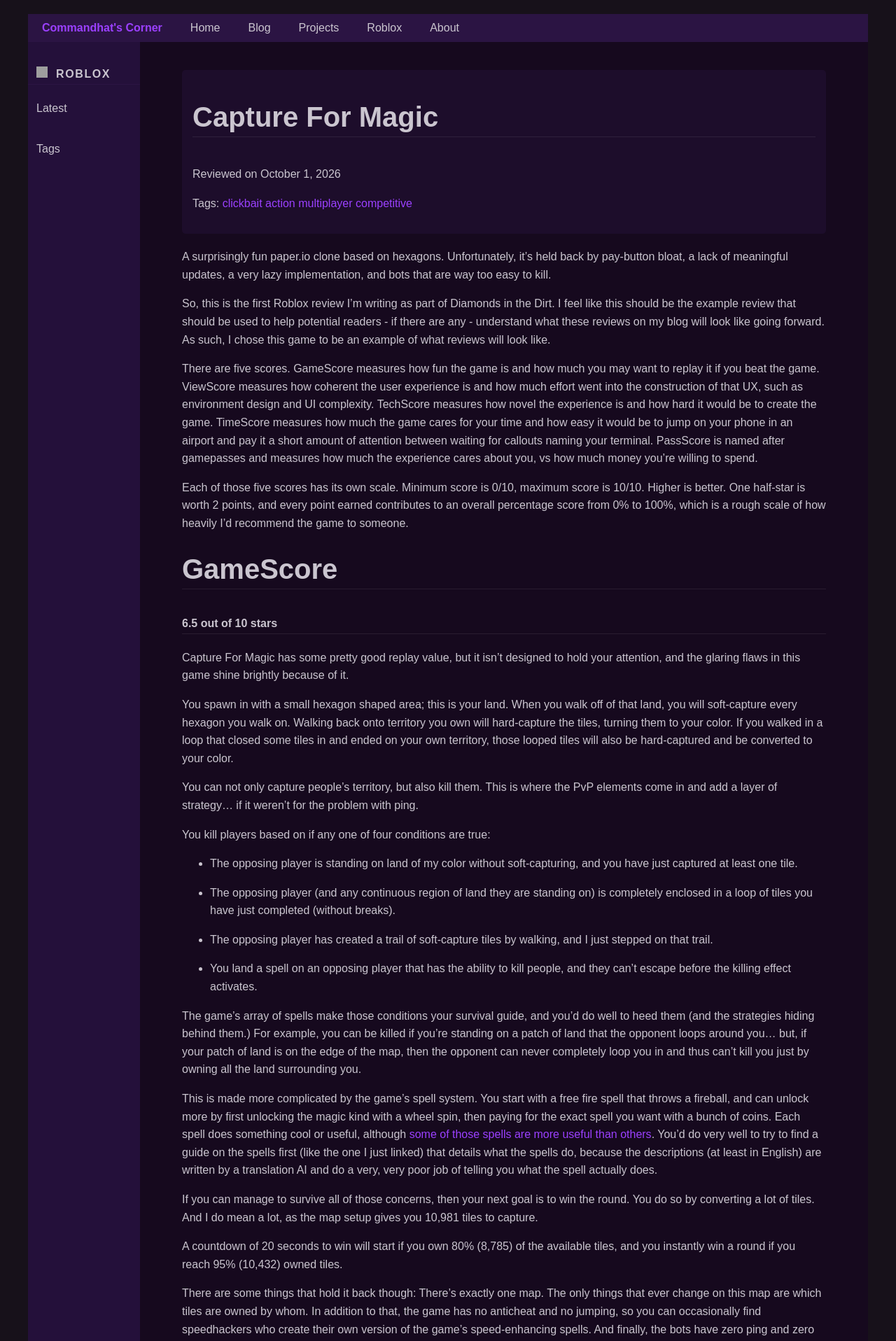
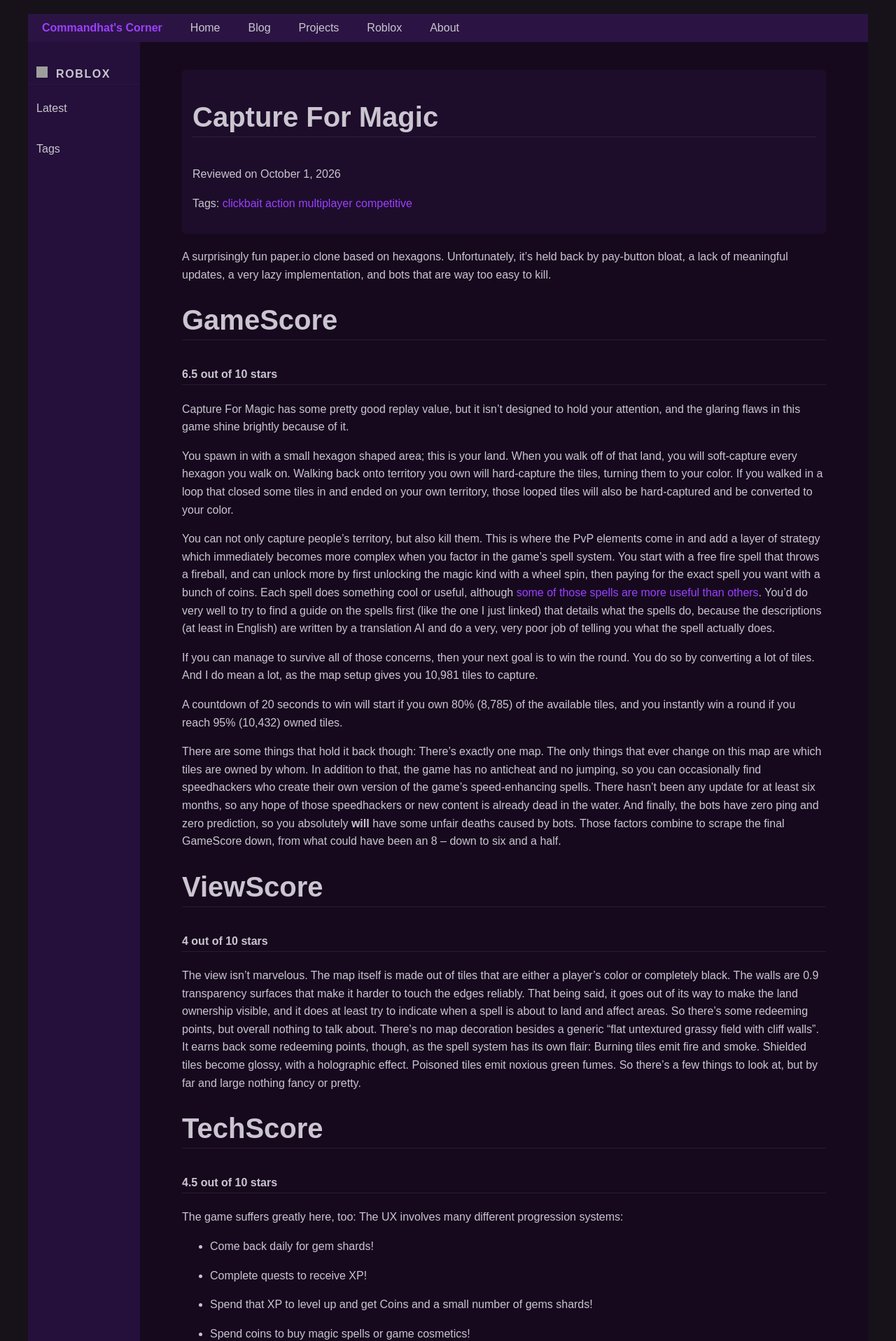
Before and after one commit to commandhat/blogsite-withpages, a Jekyll site: the page built from _roblox/capture-for-magic.md, in a window 1280 px wide. Shown: the top 1916 px of the page at 70% size. Built offline with Jekyll 4.4.1, drawn with Linux system fonts in a browser that asks for light colours; comment, search, counter and statistics services are not loaded; some of the changed text lies outside the part shown; grey boxes are pictures that could not be loaded.

Commit message:
change wording in a few places on Capture For Magic, remove score explainations

```diff
--- a/_roblox/capture-for-magic.md
+++ b/_roblox/capture-for-magic.md
@@ -26,12 +26,6 @@
 
 A surprisingly fun paper.io clone based on hexagons. Unfortunately, it's held back by pay-button bloat, a lack of meaningful updates, a very lazy implementation, and bots that are way too easy to kill.
 
-So, this is the first Roblox review I'm writing as part of Diamonds in the Dirt. I feel like this should be the example review that should be used to help potential readers - if there are any - understand what these reviews on my blog will look like going forward. As such, I chose this game to be an example of what reviews will look like.
-
-There are five scores. GameScore measures how fun the game is and how much you may want to replay it if you beat the game. ViewScore measures how coherent the user experience is and how much effort went into the construction of that UX, such as environment design and UI complexity. TechScore measures how novel the experience is and how hard it would be to create the game. TimeScore measures how much the game cares for your time and how easy it would be to jump on your phone in an airport and pay it a short amount of attention between waiting for callouts naming your terminal. PassScore is named after gamepasses and measures how much the experience cares about you, vs how much money you're willing to spend.
-
-Each of those five scores has its own scale. Minimum score is 0/10, maximum score is 10/10. Higher is better. One half-star is worth 2 points, and every point earned contributes to an overall percentage score from 0% to 100%, which is a rough scale of how heavily I'd recommend the game to someone.
-
 # GameScore
 #### 6.5 out of 10 stars
 
@@ -39,28 +33,18 @@
 
 You spawn in with a small hexagon shaped area; this is your land. When you walk off of that land, you will soft-capture every hexagon you walk on. Walking back onto territory you own will hard-capture the tiles, turning them to your color. If you walked in a loop that closed some tiles in and ended on your own territory, those looped tiles will also be hard-captured and be converted to your color.
 
-You can not only capture people's territory, but also kill them. This is where the PvP elements come in and add a layer of strategy… if it weren't for the problem with ping.
-
-You kill players based on if any one of four conditions are true:
-* The opposing player is standing on land of my color without soft-capturing, and you have just captured at least one tile.
-* The opposing player (and any continuous region of land they are standing on) is completely enclosed in a loop of tiles you have just completed (without breaks).
-* The opposing player has created a trail of soft-capture tiles by walking, and I just stepped on that trail.
-* You land a spell on an opposing player that has the ability to kill people, and they can't escape before the killing effect activates.
-
-The game's array of spells make those conditions your survival guide, and you'd do well to heed them (and the strategies hiding behind them.) For example, you can be killed if you're standing on a patch of land that the opponent loops around you… but, if your patch of land is on the edge of the map, then the opponent can never completely loop you in and thus can't kill you just by owning all the land surrounding you.
-
-This is made more complicated by the game's spell system. You start with a free fire spell that throws a fireball, and can unlock more by first unlocking the magic kind with a wheel spin, then paying for the exact spell you want with a bunch of coins. Each spell does something cool or useful, although [some of those spells are more useful than others](https://www.roblox.com/communities/35256978/Esteemed-Moai-Society#!/forums/feedback-and-suggestions-851edfad/post/a-list-of-current-abilities-an-500df500). You'd do very well to try to find a guide on the spells first (like the one I just linked) that details what the spells do, because the descriptions (at least in English) are written by a translation AI and do a very, very poor job of telling you what the spell actually does.
+You can not only capture people's territory, but also kill them. This is where the PvP elements come in and add a layer of strategy which immediately becomes more complex when you factor in the game's spell system. You start with a free fire spell that throws a fireball, and can unlock more by first unlocking the magic kind with a wheel spin, then paying for the exact spell you want with a bunch of coins. Each spell does something cool or useful, although [some of those spells are more useful than others](https://www.roblox.com/communities/35256978/Esteemed-Moai-Society#!/forums/feedback-and-suggestions-851edfad/post/a-list-of-current-abilities-an-500df500). You'd do very well to try to find a guide on the spells first (like the one I just linked) that details what the spells do, because the descriptions (at least in English) are written by a translation AI and do a very, very poor job of telling you what the spell actually does.
 
 If you can manage to survive all of those concerns, then your next goal is to win the round. You do so by converting a lot of tiles. And I do mean a lot, as the map setup gives you 10,981 tiles to capture.
 
 A countdown of 20 seconds to win will start if you own 80% (8,785) of the available tiles, and you instantly win a round if you reach 95% (10,432) owned tiles.
 
-There are some things that hold it back though: There's exactly one map. The only things that ever change on this map are which tiles are owned by whom. In addition to that, the game has no anticheat and no jumping, so you can occasionally find speedhackers who create their own version of the game's speed-enhancing spells. And finally, the bots have zero ping and zero prediction, so you absolutely **will** have some unfair deaths caused by bots.
+There are some things that hold it back though: There's exactly one map. The only things that ever change on this map are which tiles are owned by whom. In addition to that, the game has no anticheat and no jumping, so you can occasionally find speedhackers who create their own version of the game's speed-enhancing spells. There hasn't been any update for at least six months, so any hope of those speedhackers or new content is already dead in the water. And finally, the bots have zero ping and zero prediction, so you absolutely **will** have some unfair deaths caused by bots. Those factors combine to scrape the final GameScore down, from what could have been an 8 -- down to six and a half.
 
 # ViewScore
 #### 4 out of 10 stars
 
-The view isn't marvelous. The map itself is made out of tiles that are either a player's color or completely black. The walls are 0.9 transparency surfaces that make it harder to touch the edges reliably. That being said, it goes out of its way to make the land ownership visible, and it does at least try to indicate when a spell is about to land and affect areas. So there's some redeeming points, but overall nothing to talk about. There's no map decoration besides a generic "flat untextured grassy field with cliff walls". Let's move on.
+The view isn't marvelous. The map itself is made out of tiles that are either a player's color or completely black. The walls are 0.9 transparency surfaces that make it harder to touch the edges reliably. That being said, it goes out of its way to make the land ownership visible, and it does at least try to indicate when a spell is about to land and affect areas. So there's some redeeming points, but overall nothing to talk about. There's no map decoration besides a generic "flat untextured grassy field with cliff walls". It earns back some redeeming points, though, as the spell system has its own flair: Burning tiles emit fire and smoke. Shielded tiles become glossy, with a holographic effect. Poisoned tiles emit noxious green fumes. So there's a few things to look at, but by far and large nothing fancy or pretty.
 
 # TechScore
 #### 4.5 out of 10 stars
@@ -79,7 +63,7 @@
 # TimeScore
 #### 5 out of 10 stars
 
-Rounds are at most 30 minutes, but you absolutely can end a round in at most 4 minutes if you are greedy, quick, and have exactly the right combination of spells. 30 minutes is a very long time if you can't manage that or you find players putting up a good fight, but A) there are other ways to win and B) there are other ways to progress. In particular, there are some invisible rewards involved: Killing a player gives you a couple gems & a few coins. That action is also a repeatable quest which gives XP for more rewards. So it's possible to play this game in an airport, but I wouldn't hedge my bet on "winning a round" vs. "potentially missing a call to board the plane".
+Rounds are at most 30 minutes, but you absolutely can end a round in at most 4 minutes if you are greedy, quick, and have exactly the right combination of spells. 30 minutes is a very long time if you can't manage that or you find players putting up a good fight, but A) there are other ways to win and B) there are other ways to progress. In particular, there are some invisible rewards involved: Killing a player gives you a couple gems & a few coins. That action is also a repeatable quest which gives XP for more rewards. If you have a lunch break to kill and aren't hungry, this game would be a passable way to spend it.
 
 # PassScore
 #### 2 out of 10 stars
```
Also changed, not shown: other parts of _roblox/capture-for-magic.md (+1 -1 lines).
